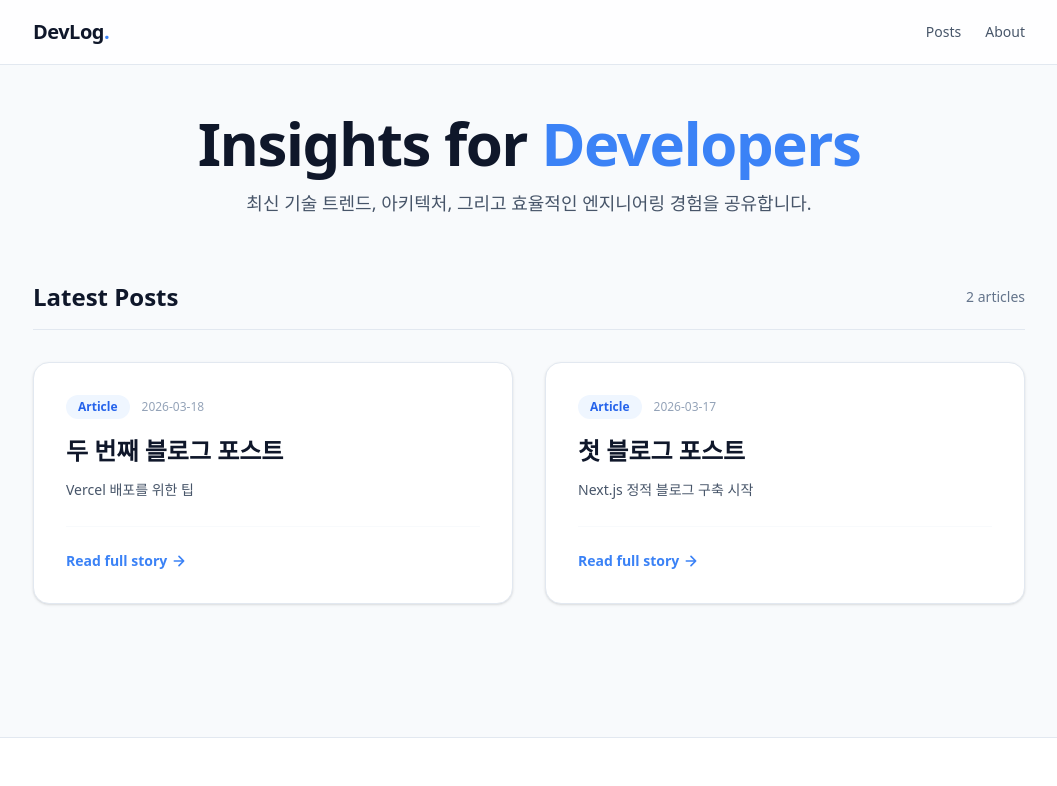
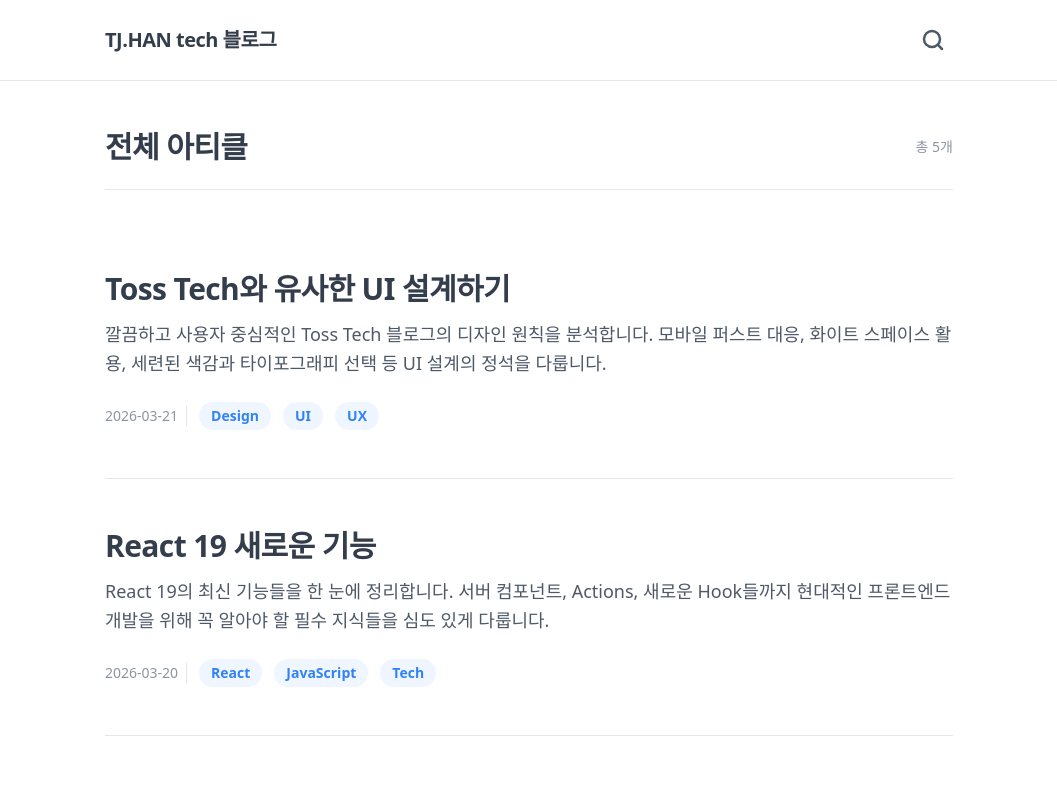
Before and after one commit to HanTJ/ai-blog-nextjs, a Next.js app: page / in a window 1280 px wide. Shown: the top 786 px of the page, without its empty margins (111-1168 px from the left). Built offline with nearby package versions, Linux system fonts and the light colour scheme.

Commit message:
feat: redesign blog with Toss Tech style (UI/UX overhaul, pagination, search-ready)

```diff
--- a/app/globals.css
+++ b/app/globals.css
@@ -5,59 +5,60 @@
   --font-sans: var(--font-geist-sans), ui-sans-serif, system-ui, sans-serif;
   --font-mono: var(--font-geist-mono), ui-mono-font-family, monospace;
 
-  /* Tailwind CSS v4 스타일 변수 정의 */
-  --color-slate-50: #f8fafc;
-  --color-slate-100: #f1f5f9;
-  --color-slate-200: #e2e8f0;
-  --color-slate-400: #94a3b8;
-  --color-slate-500: #64748b;
-  --color-slate-600: #475569;
-  --color-slate-800: #1e293b;
-  --color-slate-900: #0f172a;
-  --color-slate-950: #020617;
-  --color-blue-50: #eff6ff;
-  --color-blue-400: #60a5fa;
-  --color-blue-500: #3b82f6;
-  --color-blue-600: #2563eb;
-  --color-blue-700: #1d4ed8;
-  --color-blue-900: #1e3a8a;
+  --color-toss-blue: #3182f6;
+  --color-toss-gray-dark: #333d4b;
+  --color-toss-gray-medium: #4e5968;
+  --color-toss-gray-light: #8b95a1;
+  --color-toss-bg: #ffffff;
+  --color-toss-bg-sub: #f9fafb;
+  --color-toss-border: #e5e8eb;
 }
 
 :root {
-  --background: #f8fafc;
-  --foreground: #0f172a;
-  --card: #ffffff;
-  --card-foreground: #0f172a;
-  --primary: #3b82f6;
-  --secondary: #64748b;
-  --border: #e2e8f0;
-  --muted: #f1f5f9;
-  --muted-foreground: #64748b;
+  --background: #ffffff;
+  --foreground: #333d4b;
+  --primary: #3182f6;
+  --secondary: #4e5968;
+  --border: #e5e8eb;
 }
 
 @media (prefers-color-scheme: dark) {
   :root {
-    --background: #020617;
-    --foreground: #f8fafc;
-    --card: #0f172a;
-    --card-foreground: #f8fafc;
-    --primary: #60a5fa;
-    --secondary: #94a3b8;
-    --border: #1e293b;
-    --muted: #1e293b;
-    --muted-foreground: #94a3b8;
+    --background: #111111;
+    --foreground: #f9fafb;
+    --primary: #3182f6;
+    --secondary: #8b95a1;
+    --border: #222222;
   }
 }
 
-@layer base {
-  body {
-    @apply bg-[var(--background)] text-[var(--foreground)] transition-colors duration-300 font-sans;
-  }
+body {
+  background-color: var(--background);
+  color: var(--foreground);
+  font-family: var(--font-sans);
+  -webkit-font-smoothing: antialiased;
 }
 
-/* Custom Utilities */
-@layer utilities {
-  .glass {
-    @apply bg-white/80 dark:bg-slate-950/80 backdrop-blur-md border-b border-slate-200 dark:border-slate-800;
-  }
+/* Toss Tech Typography */
+h1, h2, h3, h4, h5, h6 {
+  color: var(--foreground);
+  font-weight: 700;
+  letter-spacing: -0.02em;
 }
+
+a {
+  text-decoration: none;
+  color: inherit;
+}
+
+.prose {
+  max-width: 100%;
+}
+
+.toss-tag {
+  @apply px-3 py-1 text-sm font-medium rounded-md bg-toss-bg-sub text-toss-blue;
+}
+
+.toss-card {
+  @apply py-10 border-b border-toss-border last:border-b-0;
+}
--- a/app/layout.tsx
+++ b/app/layout.tsx
@@ -14,8 +14,8 @@ const geistMono = Geist_Mono({
 });
 
 export const metadata: Metadata = {
-  title: "DevLog | 기술 블로그",
-  description: "최신 기술 트렌드와 개발 경험을 공유하는 공간",
+  title: "TJ.HAN tech 블로그",
+  description: "기술적인 깊이와 사용자 경험을 고민하는 개발자 한태준의 블로그입니다.",
 };
 
 export default function RootLayout({
@@ -26,29 +26,44 @@ export default function RootLayout({
   return (
     <html lang="ko">
       <body
-        className={`${geistSans.variable} ${geistMono.variable} antialiased selection:bg-blue-100 selection:text-blue-900 dark:selection:bg-blue-900 dark:selection:text-blue-100`}
+        className={`${geistSans.variable} ${geistMono.variable} antialiased`}
       >
-        <header className="sticky top-0 z-50 w-full border-b border-slate-200 dark:border-slate-800 bg-white/80 dark:bg-slate-950/80 backdrop-blur-md">
-          <nav className="max-w-5xl mx-auto px-4 h-16 flex items-center justify-between">
-            <Link href="/" className="text-xl font-bold tracking-tight text-slate-900 dark:text-white hover:text-blue-500 transition-colors">
-              DevLog<span className="text-blue-500">.</span>
+        <header className="sticky top-0 z-50 w-full bg-white/90 dark:bg-[#111111]/90 backdrop-blur-md border-b border-toss-border dark:border-[#222222]">
+          <nav className="max-w-4xl mx-auto px-6 h-20 flex items-center justify-between">
+            <Link href="/" className="text-xl font-bold tracking-tight text-toss-gray-dark dark:text-white hover:opacity-80 transition-opacity">
+              TJ.HAN tech 블로그
             </Link>
-            <div className="flex gap-6 text-sm font-medium text-slate-600 dark:text-slate-400">
-              <Link href="/" className="hover:text-blue-500 transition-colors">Posts</Link>
-              <Link href="#" className="hover:text-blue-500 transition-colors">About</Link>
+
+            <div className="flex items-center gap-2">
+              <button className="p-2 hover:bg-toss-bg-sub dark:hover:bg-white/10 rounded-lg transition-colors group">
+                <svg xmlns="http://www.w3.org/2000/svg" width="24" height="24" viewBox="0 0 24 24" fill="none" stroke="currentColor" strokeWidth="2.5" strokeLinecap="round" strokeLinejoin="round" className="text-toss-gray-medium dark:text-toss-gray-light group-hover:text-toss-blue">
+                  <circle cx="11" cy="11" r="8"/>
+                  <path d="m21 21-4.3-4.3"/>
+                </svg>
+              </button>
             </div>
           </nav>
         </header>
 
-        <main className="max-w-5xl mx-auto px-4 py-12 min-h-[calc(100vh-128px)]">
+        <main className="max-w-4xl mx-auto px-6 py-12 min-h-[calc(100vh-160px)]">
           {children}
         </main>
 
-        <footer className="border-t border-slate-200 dark:border-slate-800 bg-white dark:bg-slate-950 py-12">
-          <div className="max-w-5xl mx-auto px-4 text-center">
-            <p className="text-sm text-slate-500 dark:text-slate-400">
-              © {new Date().getFullYear()} DevLog. Built with Next.js & Tailwind CSS.
-            </p>
+        <footer className="border-t border-toss-border dark:border-[#222222] bg-white dark:bg-[#111111] py-16">
+          <div className="max-w-4xl mx-auto px-6">
+            <div className="flex flex-col gap-6">
+              <div className="flex gap-8 text-sm font-semibold text-toss-gray-medium dark:text-toss-gray-light">
+                <Link href="/" className="hover:text-toss-blue transition-colors">홈</Link>
+                <Link href="#" className="hover:text-toss-blue transition-colors">기술</Link>
+                <Link href="#" className="hover:text-toss-blue transition-colors">팀</Link>
+              </div>
+              <p className="text-sm text-toss-gray-light dark:text-toss-gray-medium">
+                © {new Date().getFullYear()} TJ.Han. All rights reserved.
+                <br className="sm:hidden" />
+                <span className="hidden sm:inline"> | </span>
+                본 블로그의 모든 콘텐츠는 저작권법의 보호를 받습니다.
+              </p>
+            </div>
           </div>
         </footer>
       </body>
--- a/app/page.tsx
+++ b/app/page.tsx
@@ -1,73 +1,120 @@
 import Link from 'next/link';
 import { getSortedPostsData } from '@/lib/posts';
 
-export default function Home() {
+export default async function Home({
+  searchParams,
+}: {
+  searchParams: Promise<{ page?: string; search?: string }>;
+}) {
   const allPostsData = getSortedPostsData();
+  const params = await searchParams;
+  const currentPage = parseInt(params.page || '1');
+  const searchQuery = params.search || '';
+
+  // 검색 필터링
+  const filteredPosts = searchQuery
+    ? allPostsData.filter(
+        (post) =>
+          post.title.toLowerCase().includes(searchQuery.toLowerCase()) ||
+          post.description.toLowerCase().includes(searchQuery.toLowerCase()) ||
+          post.tags?.some((tag) => tag.toLowerCase().includes(searchQuery.toLowerCase()))
+      )
+    : allPostsData;
+
+  // 페이지네이션 (4개씩)
+  const postsPerPage = 4;
+  const startIndex = (currentPage - 1) * postsPerPage;
+  const paginatedPosts = filteredPosts.slice(startIndex, startIndex + postsPerPage);
+  const totalPages = Math.ceil(filteredPosts.length / postsPerPage);
 
   return (
-    <div className="space-y-16">
-      {/* Hero Section */}
-      <section className="text-center space-y-4">
-        <h1 className="text-4xl sm:text-6xl font-extrabold tracking-tight text-slate-900 dark:text-white">
-          Insights for <span className="text-blue-500">Developers</span>
+    <div className="space-y-12">
+      <div className="flex items-center justify-between mb-8 border-b border-toss-border dark:border-[#222222] pb-6">
+        <h1 className="text-2xl sm:text-3xl font-bold text-toss-gray-dark dark:text-white">
+          전체 아티클
         </h1>
-        <p className="text-lg text-slate-600 dark:text-slate-400 max-w-2xl mx-auto">
-          최신 기술 트렌드, 아키텍처, 그리고 효율적인 엔지니어링 경험을 공유합니다.
-        </p>
-      </section>
-
-      {/* Posts Grid */}
-      <section>
-        <div className="flex items-center justify-between mb-8 border-b border-slate-200 dark:border-slate-800 pb-4">
-          <h2 className="text-2xl font-bold text-slate-900 dark:text-white">Latest Posts</h2>
-          <span className="text-sm text-slate-500">{allPostsData.length} articles</span>
+        <span className="text-sm font-medium text-toss-gray-light dark:text-toss-gray-medium">
+          총 {filteredPosts.length}개
+        </span>
       </div>
 
-        <div className="grid grid-cols-1 md:grid-cols-2 gap-8">
-          {allPostsData.map(({ id, date, title, description }) => (
-            <article
-              key={id}
-              className="group relative bg-white dark:bg-slate-900 rounded-2xl border border-slate-200 dark:border-slate-800 p-8 shadow-sm hover:shadow-xl hover:border-blue-500/50 transition-all duration-300 flex flex-col"
-            >
-              <div className="mb-4 flex items-center gap-3">
-                <span className="px-3 py-1 text-xs font-semibold bg-blue-50 dark:bg-blue-900/30 text-blue-600 dark:text-blue-400 rounded-full">
-                  Article
-                </span>
-                <time className="text-xs text-slate-400 dark:text-slate-500" dateTime={date}>
+      <div className="divide-y divide-toss-border dark:divide-[#222222]">
+        {paginatedPosts.length > 0 ? (
+          paginatedPosts.map(({ id, date, title, description, tags }) => (
+            <article key={id} className="py-12 group">
+              <Link href={`/${id}`} className="block space-y-4">
+                <div className="space-y-3">
+                  <h2 className="text-2xl sm:text-3xl font-bold text-toss-gray-dark dark:text-white group-hover:text-toss-blue transition-colors leading-tight">
+                    {title}
+                  </h2>
+                  <p className="text-lg text-toss-gray-medium dark:text-toss-gray-light line-clamp-2 leading-relaxed">
+                    {description}
+                  </p>
+                </div>
+
+                <div className="flex flex-wrap items-center gap-3 pt-2">
+                  <time className="text-sm text-toss-gray-light dark:text-toss-gray-medium font-medium pr-2 border-r border-toss-border dark:border-[#222222]">
                     {date}
                   </time>
+                  {tags?.map((tag) => (
+                    <span
+                      key={tag}
+                      className="text-sm font-semibold text-toss-blue bg-blue-50 dark:bg-blue-900/20 px-3 py-1 rounded-full transition-all group-hover:bg-blue-100 dark:group-hover:bg-blue-900/40"
+                    >
+                      {tag}
+                    </span>
+                  ))}
+                </div>
+              </Link>
+            </article>
+          ))
+        ) : (
+          <div className="py-20 text-center">
+            <p className="text-toss-gray-medium dark:text-toss-gray-light text-lg">
+              검색 결과가 없습니다.
+            </p>
+          </div>
+        )}
       </div>
 
-              <Link href={`/${id}`} className="flex-1">
-                <h3 className="text-2xl font-bold text-slate-900 dark:text-white group-hover:text-blue-500 transition-colors mb-3">
-                  {title}
-                </h3>
-                <p className="text-slate-600 dark:text-slate-400 line-clamp-2 text-sm leading-relaxed mb-6">
-                  {description}
-                </p>
+      {/* Pagination UI */}
+      {totalPages > 1 && (
+        <div className="flex justify-center items-center gap-4 pt-12">
+          {currentPage > 1 && (
+            <Link
+              href={`/?page=${currentPage - 1}`}
+              className="px-4 py-2 text-sm font-bold text-toss-gray-medium dark:text-toss-gray-light hover:bg-toss-bg-sub dark:hover:bg-white/10 rounded-lg transition-colors border border-toss-border dark:border-[#222222]"
+            >
+              이전
             </Link>
+          )}
 
-              <div className="flex items-center justify-between mt-auto pt-6 border-t border-slate-50 dark:border-slate-800">
+          <div className="flex gap-2">
+            {Array.from({ length: totalPages }, (_, i) => i + 1).map((pageNum) => (
               <Link
-                  href={`/${id}`}
-                  className="text-sm font-semibold text-blue-500 hover:text-blue-700 dark:hover:text-blue-400 inline-flex items-center gap-1 group/link"
+                key={pageNum}
+                href={`/?page=${pageNum}`}
+                className={`w-10 h-10 flex items-center justify-center rounded-lg text-sm font-bold transition-all ${
+                  pageNum === currentPage
+                    ? "bg-toss-blue text-white shadow-lg shadow-blue-500/30"
+                    : "text-toss-gray-medium dark:text-toss-gray-light hover:bg-toss-bg-sub dark:hover:bg-white/10"
+                }`}
               >
-                  Read full story
-                  <svg
-                    xmlns="http://www.w3.org/2000/svg"
-                    width="16" height="16" viewBox="0 0 24 24"
-                    fill="none" stroke="currentColor" strokeWidth="2.5"
-                    strokeLinecap="round" strokeLinejoin="round"
-                    className="group-hover/link:translate-x-1 transition-transform"
-                  >
-                    <path d="M5 12h14m-7-7 7 7-7 7"/>
-                  </svg>
+                {pageNum}
               </Link>
-              </div>
-            </article>
             ))}
           </div>
-      </section>
+
+          {currentPage < totalPages && (
+            <Link
+              href={`/?page=${currentPage + 1}`}
+              className="px-4 py-2 text-sm font-bold text-toss-gray-medium dark:text-toss-gray-light hover:bg-toss-bg-sub dark:hover:bg-white/10 rounded-lg transition-colors border border-toss-border dark:border-[#222222]"
+            >
+              다음
+            </Link>
+          )}
+        </div>
+      )}
     </div>
   );
 }
--- a/lib/posts.ts
+++ b/lib/posts.ts
@@ -6,38 +6,41 @@ import html from 'remark-html';
 
 const postsDirectory = path.join(process.cwd(), 'posts');
 
-export function getSortedPostsData() {
-  // posts 폴더 내의 파일 이름을 가져오고 .md 확장자만 필터링합니다.
+export interface PostData {
+  id: string;
+  date: string;
+  title: string;
+  description: string;
+  tags?: string[];
+  contentHtml: string;
+}
+
+export interface PostListItem {
+  id: string;
+  date: string;
+  title: string;
+  description: string;
+  tags?: string[];
+}
+
+export function getSortedPostsData(): PostListItem[] {
   if (!fs.existsSync(postsDirectory)) {
     return [];
   }
   const fileNames = fs.readdirSync(postsDirectory).filter(fileName => fileName.endsWith('.md'));
   const allPostsData = fileNames.map((fileName) => {
-    // ".md" 확장자를 제거하여 id를 생성합니다.
     const id = fileName.replace(/\.md$/, '');
-
-    // 마크다운 파일을 문자열로 읽어옵니다.
     const fullPath = path.join(postsDirectory, fileName);
     const fileContents = fs.readFileSync(fullPath, 'utf8');
-
-    // gray-matter를 사용하여 포스트의 메타데이터 섹션을 파싱합니다.
     const matterResult = matter(fileContents);
 
-    // 데이터를 id와 합칩니다.
     return {
       id,
-      ...(matterResult.data as { date: string; title: string; description: string }),
+      ...(matterResult.data as { date: string; title: string; description: string; tags?: string[] }),
     };
   });
 
-  // 날짜별로 포스트를 정렬합니다.
-  return allPostsData.sort((a, b) => {
-    if (a.date < b.date) {
-      return 1;
-    } else {
-      return -1;
-    }
-  });
+  return allPostsData.sort((a, b) => (a.date < b.date ? 1 : -1));
 }
 
 export function getAllPostIds() {
@@ -46,15 +49,6 @@ export function getAllPostIds() {
   }
   const fileNames = fs.readdirSync(postsDirectory).filter(fileName => fileName.endsWith('.md'));
 
-  // 다음과 같은 배열을 반환합니다.
-  // [
-  //   {
-  //     params: {
-  //       slug: 'hello-world'
-  //     }
-  //   },
-  //   ...
-  // ]
   return fileNames.map((fileName) => {
     return {
       params: {
@@ -64,7 +58,7 @@ export function getAllPostIds() {
   });
 }
 
-export async function getPostData(slug: string) {
+export async function getPostData(slug: string): Promise<PostData> {
   const fullPath = path.join(postsDirectory, `${slug}.md`);
 
   if (!fs.existsSync(fullPath)) {
@@ -72,20 +66,15 @@ export async function getPostData(slug: string) {
   }
 
   const fileContents = fs.readFileSync(fullPath, 'utf8');
-
-  // gray-matter를 사용하여 포스트의 메타데이터 섹션을 파싱합니다.
   const matterResult = matter(fileContents);
-
-  // remark를 사용하여 마크다운을 HTML 문자열로 변환합니다.
   const processedContent = await remark()
     .use(html)
     .process(matterResult.content);
   const contentHtml = processedContent.toString();
 
-  // 데이터를 id 및 contentHtml과 합칩니다.
   return {
-    slug,
+    id: slug,
     contentHtml,
-    ...(matterResult.data as { date: string; title: string }),
-  };
+    ...(matterResult.data as { date: string; title: string; description: string; tags?: string[] }),
+  } as PostData;
 }
--- a/posts/deploy-tips.md
+++ b/posts/deploy-tips.md
@@ -1,16 +1,12 @@
 ---
 title: "두 번째 블로그 포스트"
 date: "2026-03-18"
-description: "Vercel 배포를 위한 팁"
+description: "Vercel 배포를 위한 팁을 공유합니다. GitHub 연동을 통한 자동 배포 시스템 구축과 커스텀 도메인 설정, 빌드 최적화 등 실전에서 유용한 정보들을 가득 담았습니다. 안정적인 운영을 위한 가이드라인입니다."
+tags: ["Vercel", "DevOps", "CI/CD"]
 ---
 
 ## Vercel 배포하기
 
 Vercel에 배포하는 방법은 매우 간단합니다.
-
-1. GitHub 저장소를 만듭니다.
-2. 코드를 푸시합니다.
-3. Vercel에서 저장소를 연결합니다.
-4. 배포 버튼을 누릅니다!
-
-이것으로 모든 과정이 완료됩니다.
+GitHub 리포지토리를 연결하면, push할 때마다 자동으로 빌드되고 배포됩니다.
+서버리스 함수와 정적 익스포트 기능을 최대한 활용해 보세요.
--- a/posts/hello-world.md
+++ b/posts/hello-world.md
@@ -1,7 +1,10 @@
 ---
 title: "첫 블로그 포스트"
 date: "2026-03-17"
-description: "Next.js 정적 블로그 구축 시작"
+description: "Next.js 정적 블로그 구축을 위해 첫 발을 내딛습니다. 정적 사이트 생성(SSG)의 장점과 설정 방법, 그리고 Vercel을 통한 배포 과정을 상세히 알아봅니다. 현대적인 개발 환경에서의 블로깅 경험을 직접 느껴보세요."
+tags: ["Next.js", "React", "Frontend"]
 ---
 
 여기에 마크다운으로 블로그 본문을 작성합니다.
+Next.js는 뛰어난 개발자 경험과 성능을 제공하는 프레임워크입니다.
+Toss Tech 블로그처럼 멋진 UI를 만드는 과정을 함께 해봅시다.
--- /dev/null
+++ b/posts/react-19-features.md
@@ -0,0 +1,11 @@
+---
+title: "React 19 새로운 기능"
+date: "2026-03-20"
+description: "React 19의 최신 기능들을 한 눈에 정리합니다. 서버 컴포넌트, Actions, 새로운 Hook들까지 현대적인 프론트엔드 개발을 위해 꼭 알아야 할 필수 지식들을 심도 있게 다룹니다."
+tags: ["React", "JavaScript", "Tech"]
+---
+
+React 19에서는 다양한 기능들이 추가되었습니다.
+컴파일러인 React Forget부터 더욱 강력해진 서버 사이드 렌더링 기능까지,
+우리의 개발 워크플로우를 바꿀 혁신적인 도구들을 만나보세요.
+Toss Tech 블로그의 레이아웃을 보며 컴포넌트 설계를 연습해 보세요.
--- /dev/null
+++ b/posts/tailwindcss-v4.md
@@ -0,0 +1,11 @@
+---
+title: "Tailwind CSS v4 가이드"
+date: "2026-03-19"
+description: "최신 Tailwind CSS v4의 주요 변화와 설정 방법을 상세히 분석합니다. PostCSS 플러그인 연동부터 @theme 지시어 활용까지, 더 빠르고 강력해진 스타일링 도구를 실무에 바로 적용하는 방법을 배웁니다."
+tags: ["TailwindCSS", "CSS", "UI"]
+---
+
+Tailwind CSS v4가 출시되었습니다.
+더 이상 복잡한 설정 파일이 필요하지 않을 정도로 간소화되었습니다.
+엔진 자체가 Rust 기반으로 재작성되어 빌드 속도가 획기적으로 향상되었습니다.
+Toss 스타일의 UI를 쉽고 빠르게 만드는 핵심입니다.
--- /dev/null
+++ b/posts/toss-ui-design.md
@@ -0,0 +1,11 @@
+---
+title: "Toss Tech와 유사한 UI 설계하기"
+date: "2026-03-21"
+description: "깔끔하고 사용자 중심적인 Toss Tech 블로그의 디자인 원칙을 분석합니다. 모바일 퍼스트 대응, 화이트 스페이스 활용, 세련된 색감과 타이포그래피 선택 등 UI 설계의 정석을 다룹니다."
+tags: ["Design", "UI", "UX"]
+---
+
+Toss Tech 블로그는 전 세계적으로 인정받는 UX 디자인의 정수입니다.
+우리는 그들의 디자인 전략을 분석해 우리의 블로그에 적용해 봅니다.
+사용자를 위한 디자인은 어떤 가치를 가질까요?
+직접 구현하며 그 차이를 직접 느껴보세요.
```
Also changed, not shown: app/[slug]/page.tsx (+42 -23 lines). Lines whose indentation alone changed are shown as unchanged.
